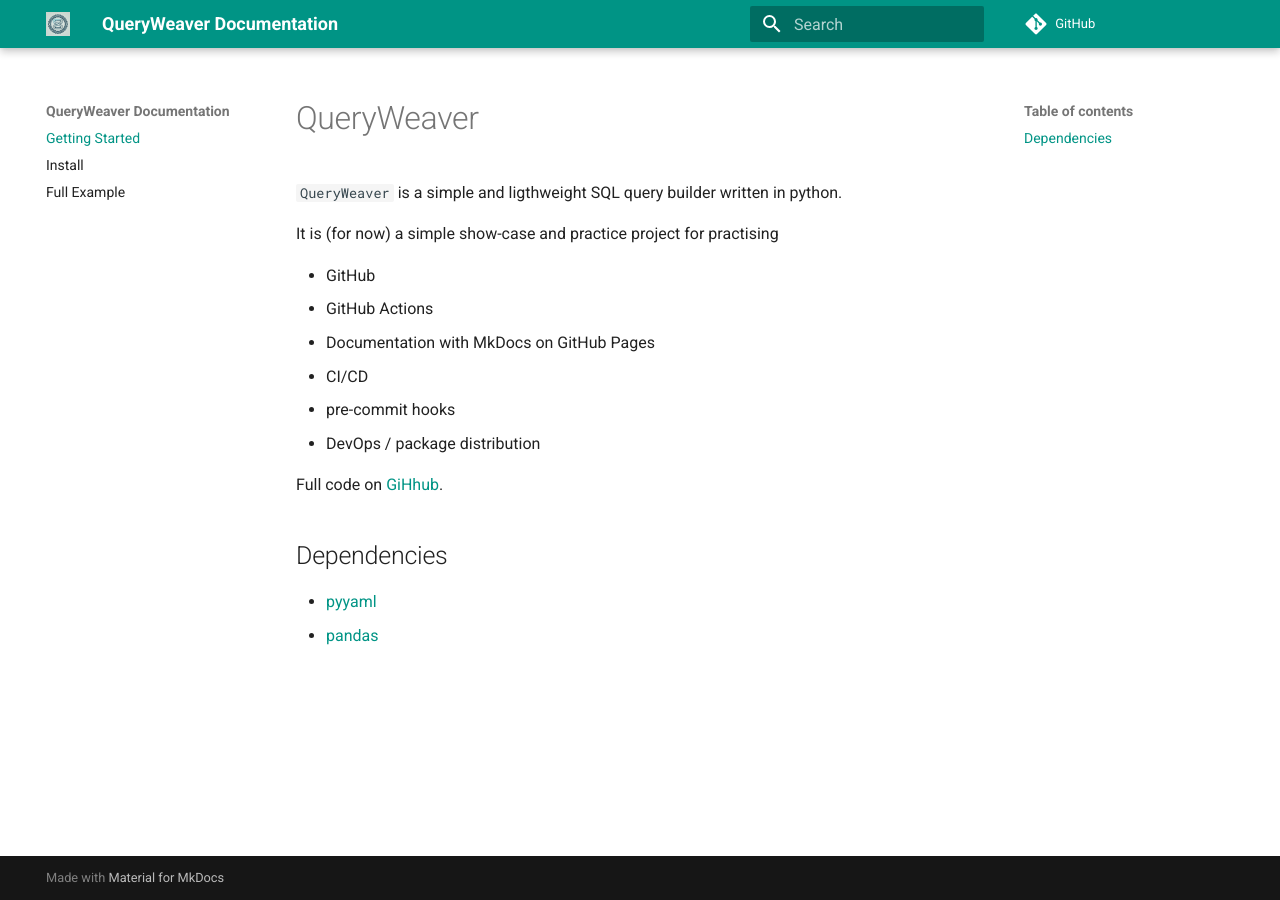
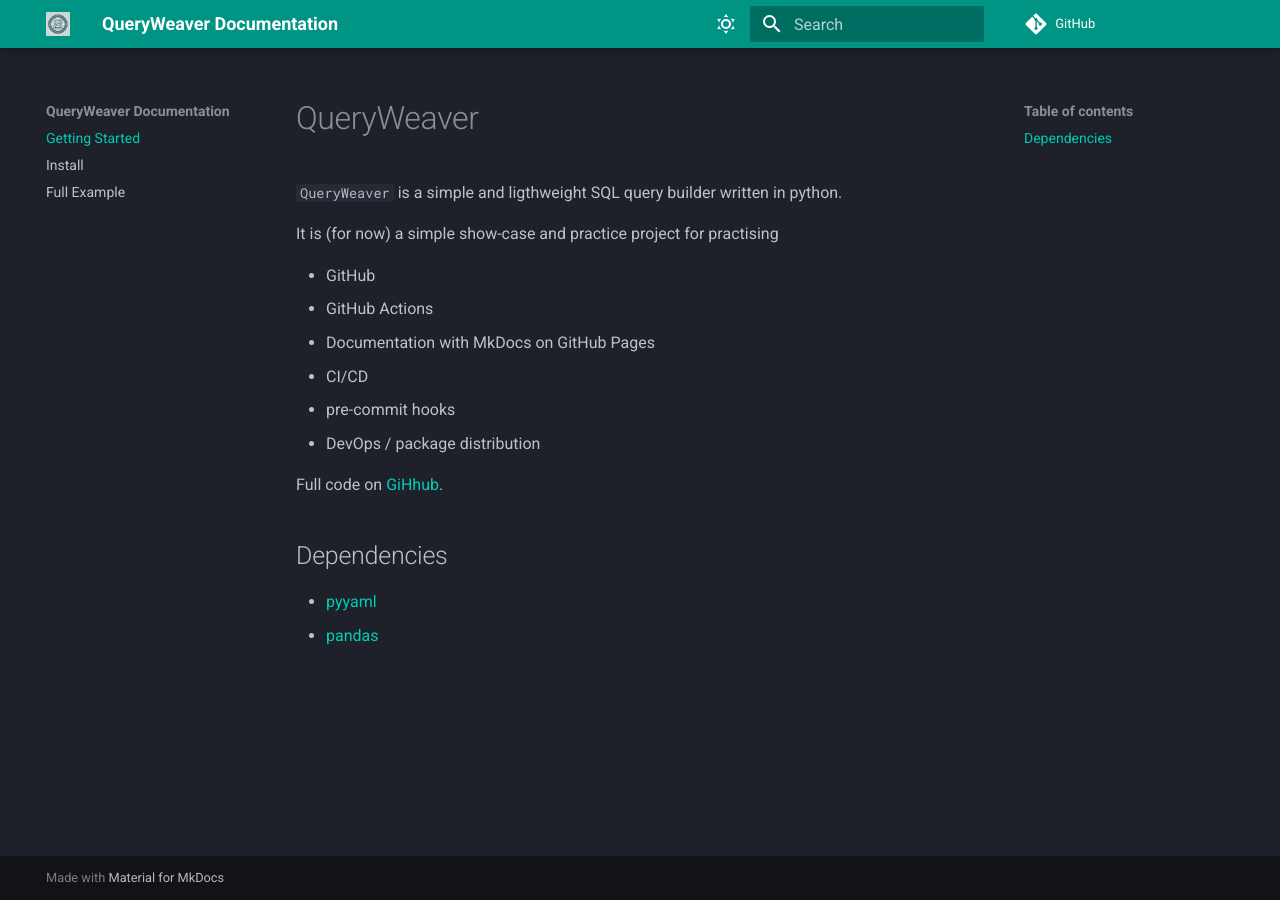
Before and after one commit to FabianAltermann/queryweaver, an MkDocs documentation site: the page built from docs/index.md, in a window 1280 px wide. Built offline with MkDocs 1.6.1 and Material for MkDocs 9.7.7, drawn with Linux system fonts in a browser that asks for light colours; comment, search, counter and statistics services are not loaded; the version menu is left out.

Commit message:
Add dark/light theme switch to docs

```diff
--- a/mkdocs.yaml
+++ b/mkdocs.yaml
@@ -6,7 +6,19 @@
   name: "material"
   logo: assets/QueryWeaverLogo.png
   palette:
-    primary: "teal"
+    - scheme: "slate"
+      toggle:
+        icon: material/weather-sunny
+        name: Dark Mode
+      primary: teal
+      accent: deep purple
+    - scheme: "light"
+      toggle:
+        icon: material/weather-night
+        name: Light Mode
+      primary: pink
+      accent: cyan
+
   icon:
     repo: fontawesome/brands/git-alt
   font:
```
